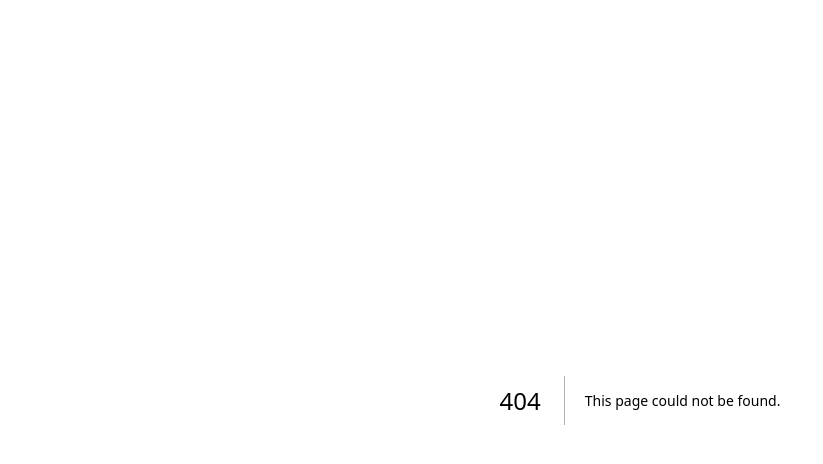
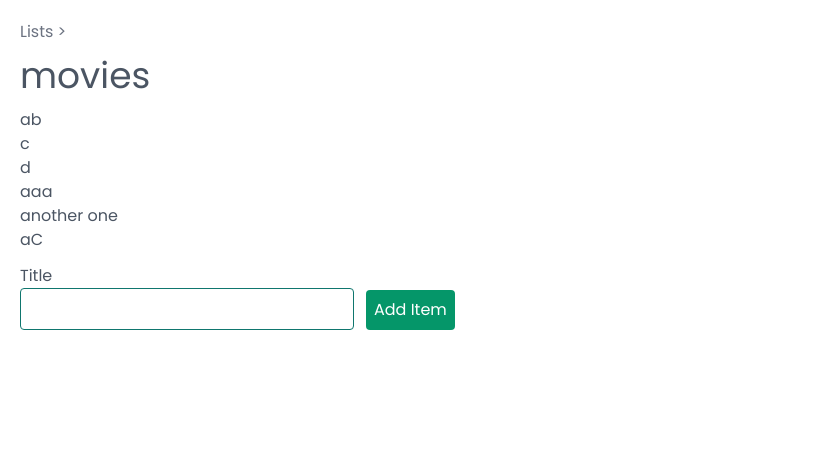
Before and after one commit to yrabi88/g51, a Next.js app: page /lista/0e986c30-7f89-4349-85e8-43ce3b625898 in a window 1280 px wide. Before the commit this address had no page. Shown: the top 464 px of the page, without its empty margins (0-823 px from the left). Built offline with nearby package versions, Linux system fonts and the light colour scheme; a web font is replaced by a local one.

Commit message:
create lista

```diff
--- a/app/components/basic/button/Button.tsx
+++ b/app/components/basic/button/Button.tsx
@@ -7,7 +7,7 @@ export default function Button(props: Props) {
     // const { className } = props
     const className = clsx(
         props.className,
-        'bg-emerald-600 p-4 text-white rounded',
+        'bg-emerald-600 p-2 text-white rounded whitespace-nowrap',
     )
     return (
         <button { ...props } className={ className } />
--- a/app/layout.tsx
+++ b/app/layout.tsx
@@ -47,7 +47,7 @@ export default function RootLayout({
   return (
     <html lang="en">
       <body
-        className={`${fontVariablesConcat} antialiased`}
+        className={`${fontVariablesConcat} antialiased main-font`}
       >
         {children}
       </body>
--- /dev/null
+++ b/app/lista/[listId]/page.tsx
@@ -0,0 +1,66 @@
+import Col from '@/app/components/layout/Col'
+import { UUID } from 'crypto'
+import { List } from '../types'
+import { addListItem, getList } from '../serverActions'
+import TextInput from '@/app/components/basic/textInput/TextInput'
+import Button from '@/app/components/basic/button/Button'
+import Row from '@/app/components/layout/Row'
+import { Metadata } from 'next'
+import Link from 'next/link'
+
+type Params = {listId: UUID}
+
+async function getListSafe(listId: UUID): Promise<List | undefined> {
+    let list: List | undefined
+    try {
+        list = await getList(listId)
+    }
+    catch (err) {
+        console.error('failed to get list items', err)
+    }
+    return list
+}
+
+export async function generateMetadata(
+    { params }: {params: Params},
+  ): Promise<Metadata> {
+    const listId = (await params).listId
+    const list = await getListSafe(listId)
+
+    return {
+      title: (list?.name ?? 'Nope') + ' | List',
+    }
+  }
+
+export default async function Page({params}: {params: Promise<Params>})  {
+    const { listId } = await params
+    const list = await getListSafe(listId)
+    if (!list) {
+        return (
+            <div className='text-xl'>Could not find list: { listId }</div>
+        )
+    }
+    return (
+        <Col className='p-5 bg-white h-screen text-gray-600 gap-3'>
+            <Row className='text-md text-gray-500 gap-1'>
+                <Link href="/lista">Lists</Link>
+                <span>&gt;</span>
+            </Row>
+            <div className='text-4xl'>{list.name}</div>
+            <Col>
+                {list.items.map(item => {
+                    return (
+                        <div key={item.id} className=''>{item.title}</div>
+                    )
+                })}
+            </Col>
+            <form action={addListItem}>
+                <Row className='gap-3 items-end'>
+                    <TextInput className='hidden' name="listId" value={listId} readOnly />
+                    <TextInput label="Title" name="itemTitle" />
+                    <Button type="submit">Add Item</Button>
+                </Row>
+            </form>
+        </Col>
+    )
+}
--- a/app/lista/components/Home.tsx
+++ b/app/lista/components/Home.tsx
@@ -7,6 +7,7 @@ import TextInput from '../../components/basic/textInput/TextInput'
 import { List } from '../types'
 import Row from '@/app/components/layout/Row'
 import { UUID } from 'crypto'
+import Link from 'next/link'
 
 // todo: code style
 
@@ -57,7 +58,9 @@ export default function Home(props: Props) {
                     { lists.map((list) => {
                         return (
                             <Row key={list.id} className='gap-5'>
-                                <div>&gt; {list.name}</div>
+                                <Link href={`/lista/${list.id}`}>
+                                    &gt; {list.name}
+                                </Link>
                                 <div className='cursor-pointer' onClick={() => removeListAndRefetch(list.id)}>[x]</div>
                             </Row>
                         )
--- /dev/null
+++ b/app/lista/fakeDb.json
@@ -0,0 +1,48 @@
+{
+  "lists": [
+    {
+      "id": "0e986c30-7f89-4349-85e8-43ce3b625898",
+      "name": "movies",
+      "items": [
+        {
+          "id": "5614c0f0-1e7b-4699-854a-12dc0895a33e",
+          "title": "ab"
+        },
+        {
+          "id": "69f4fab3-4ec9-420c-952a-566aae281a91",
+          "title": "c"
+        },
+        {
+          "id": "9acd6f16-897e-48da-a2a3-2a38afe475b9",
+          "title": "d"
+        },
+        {
+          "id": "1e19d144-0e37-44cd-8a87-658d67477c6b",
+          "title": "aaa"
+        },
+        {
+          "id": "98fba46d-4ba8-47b6-8feb-bb98d680b1b2",
+          "title": "another one"
+        },
+        {
+          "id": "6a1a9aae-37b0-4a04-be6b-98f14633f6df",
+          "title": "aC"
+        }
+      ]
+    },
+    {
+      "id": "c861da40-2a65-4e26-b6fb-c9b7502e55bb",
+      "name": "songs",
+      "items": [
+        {
+          "id": "e0f35675-7a23-4c01-a3dd-12bb5ddda7dd",
+          "title": "wild kindness"
+        },
+        {
+          "id": "01b7ed49-0b2e-4abe-9772-1cb1ec8dd280",
+          "title": "in the pines"
+        }
+      ]
+    }
+  ]
+}
--- /dev/null
+++ b/app/lista/lib/listaDb.ts
@@ -0,0 +1,93 @@
+import { UUID, randomUUID } from 'crypto'
+import { List, ListItem } from '../types'
+import fs from 'fs'
+import path from 'node:path'
+
+// todo: connect to firebase
+
+const dbfilepath = path.resolve('./app/lista/fakeDb.json')
+const getLocalStorage = () => JSON.parse(fs.readFileSync(dbfilepath).toString())
+const updateLocalStorage = (allData: Record<string, unknown>) => fs.writeFileSync(dbfilepath, JSON.stringify(allData, null, 2))
+
+function setupLists() {
+    const ls = getLocalStorage()
+    if (!ls.lists) {
+        ls.lists = []
+        updateLocalStorage(ls)
+    }
+}
+
+setupLists()
+
+const getListsFromLs = (): List[] => getLocalStorage().lists
+const updateListsInLs = (lists: List[]) => updateLocalStorage({
+    ...getLocalStorage(),
+    lists,
+})
+
+async function getAllLists(): Promise<List[]> {
+    console.log('about to fetch lists')
+    await new Promise(resolve => setTimeout(resolve, 500))
+    const lists = getListsFromLs()
+    console.log('fetched lists', lists)
+    return lists
+}
+
+async function addList(name: string) {
+    console.log('about to add list', name)
+    await new Promise(resolve => setTimeout(resolve, 500))
+    const lists = getListsFromLs()
+    const newList = {
+        id: randomUUID(),
+        name,
+        items: [],
+    }
+    lists.push(newList)
+    updateListsInLs(lists)
+    console.log('added list', name)
+    return newList
+}
+
+async function addListItem(listId: UUID, itemTitle: string): Promise<ListItem | undefined> {
+    console.log('about to add list item', { listId, itemTitle})
+    const newItem = { id: randomUUID(), title: itemTitle }
+    const updatedLists = getListsFromLs()
+        .map(list => list.id !== listId ? list : {
+            ...list,
+            items: list.items.concat([ newItem ])
+        })
+    updateListsInLs(updatedLists)
+    console.log('added list item', { listId, itemTitle})
+    return newItem
+}
+
+async function removeList(listId: UUID) {
+    console.log('about to remove list', listId)
+    await new Promise(resolve => setTimeout(resolve, 500))
+    let lists = getListsFromLs()
+    lists = lists.filter(list => list.id !== listId)
+    updateListsInLs(lists)
+    console.log('removed list', listId)
+}
+
+async function getList(listId: UUID): Promise<List> {
+    console.log('about to remove list', listId)
+    await new Promise(resolve => setTimeout(resolve, 500))
+    const lists = getListsFromLs()
+    console.log(lists.map(l => l.id))
+    const list = lists.find(list => list.id === listId)
+    if (!list) {
+        throw Error('did not find list ' + listId)
+    }
+    return list
+}
+
+const db = {
+    getAllLists,
+    addList,
+    addListItem,
+    removeList,
+    getList,
+}
+
+export default db
--- a/app/lista/serverActions.ts
+++ b/app/lista/serverActions.ts
@@ -1,48 +1,35 @@
 'use server'
 
-import { UUID, randomUUID } from 'crypto'
-import { List } from './types'
-
-// todo: connect to firebase
-
-let lists: List[] = [
-    {
-        id: randomUUID(),
-        name: 'movies'
-    },
-    {
-        id: randomUUID(),
-        name: 'todo'
-    },
-    {
-        id: randomUUID(),
-        name: 'creds'
-    },
-]
+import { UUID } from 'crypto'
+import { List, ListItem } from './types'
+import { revalidatePath } from 'next/cache'
+import db from './lib/listaDb'
 
 export async function getAllLists(): Promise<List[]> {
-    console.log('about to fetch lists')
-    await new Promise(resolve => setTimeout(resolve, 500))
-
-    console.log('fetched lists', lists)
-    return lists
+    return db.getAllLists()
 }
 
 export async function addList(name: string) {
-    console.log('about to add list', name)
-    await new Promise(resolve => setTimeout(resolve, 500))
-    lists.push({
-        id: randomUUID(),
-        name,
-    })
-    console.log('added list', name)
-    return lists
+    return db.addList(name)
+}
+
+export async function addListItem(formData: FormData): Promise<ListItem | undefined> {
+    const listId = formData.get('listId') as UUID
+    const itemTitle = formData.get('itemTitle')
+    if (!listId || !itemTitle || typeof itemTitle !== 'string') {
+        console.error('bad request. cannot add list item.')
+        return;
+    }
+
+    const newItem = db.addListItem(listId, itemTitle)
+    revalidatePath('/lista' + listId)
+    return newItem
 }
 
 export async function removeList(listId: UUID) {
-    console.log('about to remove list', listId)
-    await new Promise(resolve => setTimeout(resolve, 500))
-    lists = lists.filter(list => list.id !== listId)
-    console.log('removed list', listId)
-    return lists
+    db.removeList(listId)
 }
+
+export async function getList(listId: UUID): Promise<List> {
+    return db.getList(listId)
+}
--- a/app/lista/types.ts
+++ b/app/lista/types.ts
@@ -3,4 +3,10 @@ import { UUID } from 'crypto'
 export interface List {
     id: UUID
     name: string
+    items: ListItem[]
 }
+
+export interface ListItem {
+    id: UUID
+    title: string
+}
```
